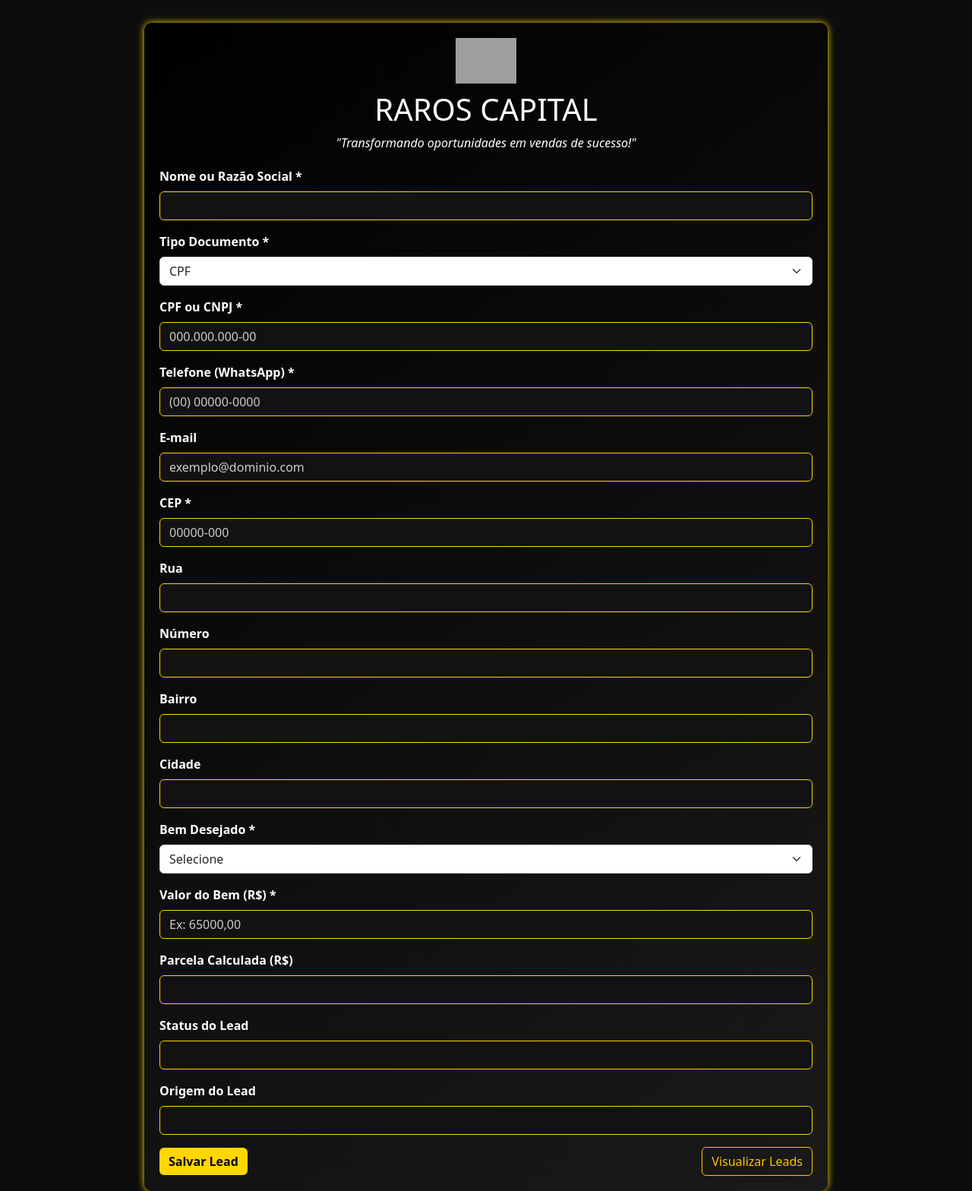
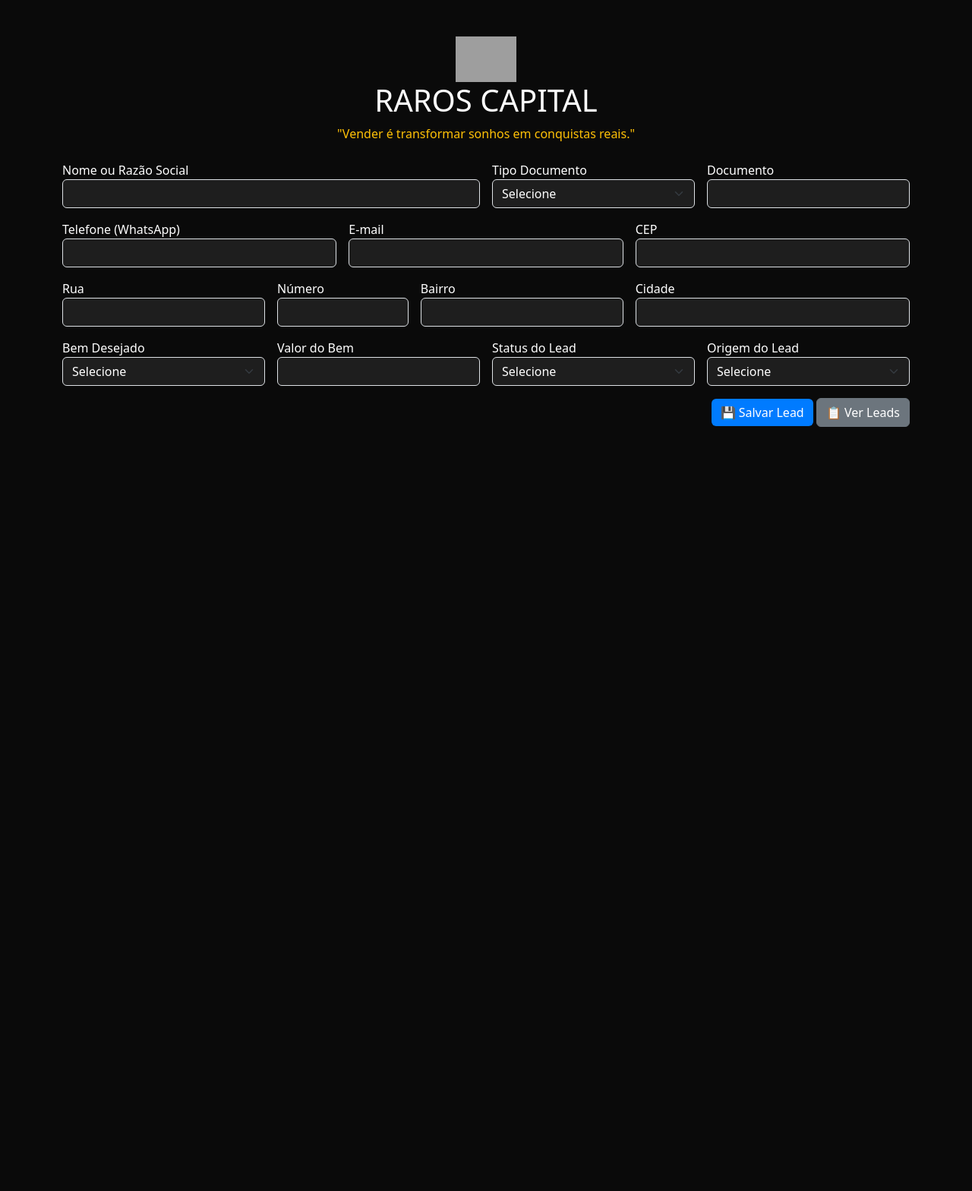
Before and after one commit to fabricioarturcuchi/raros_web_crm, a Flask app: page / in a window 1280 px wide. Shown: the whole page at 76% size. After the commit the page ends 562 px from the top, so only its background shows below. Run offline with Flask 2, Linux system fonts and the light colour scheme; grey boxes are pictures that could not be loaded.

Commit message:
Update index.html

```diff
--- a/templates/index.html
+++ b/templates/index.html
@@ -1,234 +1,139 @@
 <!DOCTYPE html>
 <html lang="pt-br">
 <head>
-  <meta charset="UTF-8" />
-  <title>RAROS CAPITAL - Cadastro de Leads</title>
-  <meta name="viewport" content="width=device-width, initial-scale=1" />
-  <link href="https://cdn.jsdelivr.net/npm/bootstrap@5.3.0/dist/css/bootstrap.min.css" rel="stylesheet" />
-  <link href="https://cdn.jsdelivr.net/npm/bootstrap-icons@1.10.5/font/bootstrap-icons.css" rel="stylesheet" />
+  <meta charset="UTF-8">
+  <title>Cadastro de Leads - RAROS CAPITAL</title>
+  <link href="https://cdn.jsdelivr.net/npm/bootstrap@5.3.0/dist/css/bootstrap.min.css" rel="stylesheet">
   <style>
     body {
-      background-color: #0d0d0d;
+      background-color: #0a0a0a;
       color: white;
     }
-    .container {
-      max-width: 900px;
-      margin-top: 30px;
-      padding: 20px;
-      background: linear-gradient(145deg, #000000, #1a1a1a);
-      border-radius: 10px;
-      box-shadow: 0 0 10px gold;
-    }
-    label {
-      font-weight: 600;
-    }
-    .form-control, select {
-      background-color: #121212;
+    .form-control, .form-select {
+      background-color: #1e1e1e;
       color: white;
-      border: 1px solid gold;
-    }
-    .form-control::placeholder {
-      color: #ccc;
     }
     .btn-primary {
-      background-color: gold;
+      background-color: #007bff;
       border: none;
-      color: black;
-      font-weight: 700;
     }
-    .btn-primary:hover {
-      background-color: #b38f00;
-      color: white;
-    }
-    header {
-      text-align: center;
-      margin-bottom: 20px;
-    }
-    header img {
-      max-height: 60px;
-      margin-bottom: 10px;
-    }
-    footer {
-      text-align: center;
-      margin-top: 30px;
-      font-style: italic;
-      color: #aaa;
-    }
-    .flash-message {
-      margin-bottom: 15px;
+    .logo {
+      height: 60px;
     }
   </style>
 </head>
-<body>
-  <div class="container">
-    <header>
-      <img src="https://i.postimg.cc/wMPWky1K/Sem-t-tulo-removebg-preview.png" alt="RAROS CAPITAL Logo" />
+<body class="container py-5">
+
+  <div class="text-center mb-4">
+    <img src="https://i.postimg.cc/wMPWky1K/Sem-t-tulo-removebg-preview.png" class="logo" alt="Logo">
     <h1>RAROS CAPITAL</h1>
-      <p><em>"Transformando oportunidades em vendas de sucesso!"</em></p>
-    </header>
+    <p class="text-warning">"Vender é transformar sonhos em conquistas reais."</p>
+  </div>
 
   {% with messages = get_flashed_messages(with_categories=true) %}
     {% if messages %}
       {% for category, message in messages %}
-          <div class="alert alert-{{ category }} flash-message" role="alert">{{ message }}</div>
+        <div class="alert alert-{{ category }}">{{ message }}</div>
       {% endfor %}
     {% endif %}
   {% endwith %}
 
-    <form method="POST" novalidate>
-      <div class="mb-3">
-        <label for="nome_razao" class="form-label">Nome ou Razão Social *</label>
-        <input type="text" id="nome_razao" name="nome_razao" class="form-control" required />
+  <form method="POST" class="row g-3">
+
+    <div class="col-md-6">
+      <label>Nome ou Razão Social</label>
+      <input type="text" name="nome_razao" class="form-control" required>
     </div>
 
-      <div class="mb-3">
-        <label for="tipo_doc" class="form-label">Tipo Documento *</label>
-        <select id="tipo_doc" name="tipo_doc" class="form-select" required>
-          <option value="CPF" selected>CPF</option>
+    <div class="col-md-3">
+      <label>Tipo Documento</label>
+      <select name="tipo_doc" class="form-select" required>
+        <option value="">Selecione</option>
+        <option value="CPF">CPF</option>
         <option value="CNPJ">CNPJ</option>
       </select>
     </div>
 
-      <div class="mb-3">
-        <label for="documento" class="form-label">CPF ou CNPJ *</label>
-        <input type="text" id="documento" name="documento" class="form-control" placeholder="000.000.000-00" required />
+    <div class="col-md-3">
+      <label>Documento</label>
+      <input type="text" name="documento" class="form-control" required>
     </div>
 
-      <div class="mb-3">
-        <label for="telefone" class="form-label">Telefone (WhatsApp) *</label>
-        <input type="text" id="telefone" name="telefone" class="form-control" placeholder="(00) 00000-0000" required />
+    <div class="col-md-4">
+      <label>Telefone (WhatsApp)</label>
+      <input type="text" name="telefone" class="form-control" required>
     </div>
 
-      <div class="mb-3">
-        <label for="email" class="form-label">E-mail</label>
-        <input type="email" id="email" name="email" class="form-control" placeholder="exemplo@dominio.com" />
+    <div class="col-md-4">
+      <label>E-mail</label>
+      <input type="email" name="email" class="form-control">
     </div>
 
-      <div class="mb-3">
-        <label for="cep" class="form-label">CEP *</label>
-        <input type="text" id="cep" name="cep" class="form-control" placeholder="00000-000" required />
+    <div class="col-md-4">
+      <label>CEP</label>
+      <input type="text" name="cep" class="form-control" required>
     </div>
 
-      <div class="mb-3">
-        <label for="rua" class="form-label">Rua</label>
-        <input type="text" id="rua" name="rua" class="form-control" readonly />
+    <div class="col-md-3">
+      <label>Rua</label>
+      <input type="text" name="rua" class="form-control">
+    </div>
+    <div class="col-md-2">
+      <label>Número</label>
+      <input type="text" name="numero" class="form-control">
+    </div>
+    <div class="col-md-3">
+      <label>Bairro</label>
+      <input type="text" name="bairro" class="form-control">
+    </div>
+    <div class="col-md-4">
+      <label>Cidade</label>
+      <input type="text" name="cidade" class="form-control">
     </div>
 
-      <div class="mb-3">
-        <label for="numero" class="form-label">Número</label>
-        <input type="text" id="numero" name="numero" class="form-control" />
-      </div>
-
-      <div class="mb-3">
-        <label for="bairro" class="form-label">Bairro</label>
-        <input type="text" id="bairro" name="bairro" class="form-control" readonly />
-      </div>
-
-      <div class="mb-3">
-        <label for="cidade" class="form-label">Cidade</label>
-        <input type="text" id="cidade" name="cidade" class="form-control" readonly />
-      </div>
-
-      <div class="mb-3">
-        <label for="bem" class="form-label">Bem Desejado *</label>
-        <select id="bem" name="bem" class="form-select" required>
-          <option value="" selected disabled>Selecione</option>
+    <div class="col-md-3">
+      <label>Bem Desejado</label>
+      <select name="bem" class="form-select" required>
+        <option value="">Selecione</option>
         <option value="Automóvel">Automóvel</option>
         <option value="Imóvel">Imóvel</option>
       </select>
     </div>
 
-      <div class="mb-3">
-        <label for="valor" class="form-label">Valor do Bem (R$) *</label>
-        <input type="text" id="valor" name="valor" class="form-control" placeholder="Ex: 65000,00" required />
+    <div class="col-md-3">
+      <label>Valor do Bem</label>
+      <input type="text" name="valor" class="form-control" required>
     </div>
 
-      <div class="mb-3">
-        <label for="parcela" class="form-label">Parcela Calculada (R$)</label>
-        <input type="text" id="parcela" name="parcela" class="form-control" readonly />
+    <div class="col-md-3">
+      <label>Status do Lead</label>
+      <select name="status" class="form-select" required>
+        <option value="">Selecione</option>
+        <option value="Novo">Novo</option>
+        <option value="Atendimento">Atendimento</option>
+        <option value="Ganho">Ganho</option>
+        <option value="Perdido">Perdido</option>
+        <option value="Outros">Outros</option>
+      </select>
     </div>
 
-      <div class="mb-3">
-        <label for="status" class="form-label">Status do Lead</label>
-        <input type="text" id="status" name="status" class="form-control" />
+    <div class="col-md-3">
+      <label>Origem do Lead</label>
+      <select name="origem" class="form-select" required>
+        <option value="">Selecione</option>
+        <option value="Instagram">Instagram</option>
+        <option value="Facebook">Facebook</option>
+        <option value="Google Ads">Google Ads</option>
+        <option value="Indicação">Indicação</option>
+        <option value="Site">Site</option>
+        <option value="Outros">Outros</option>
+      </select>
     </div>
 
-      <div class="mb-3">
-        <label for="origem" class="form-label">Origem do Lead</label>
-        <input type="text" id="origem" name="origem" class="form-control" />
-      </div>
-
-      <div class="d-flex justify-content-between align-items-center">
-        <button type="submit" class="btn btn-primary">Salvar Lead</button>
-        <a href="/leads" class="btn btn-outline-warning">Visualizar Leads</a>
+    <div class="col-12 text-end">
+      <button type="submit" class="btn btn-primary">💾 Salvar Lead</button>
+      <a href="/leads" class="btn btn-secondary">📋 Ver Leads</a>
     </div>
   </form>
-  </div>
-
-  <script>
-    // Cálculo automático parcela
-    const bemField = document.getElementById('bem');
-    const valorField = document.getElementById('valor');
-    const parcelaField = document.getElementById('parcela');
-
-    function calculaParcela() {
-      let valor = parseFloat(valorField.value.replace(",", "."));
-      if (isNaN(valor)) {
-        parcelaField.value = '';
-        return;
-      }
-      let bem = bemField.value;
-      let parcela = 0;
-      if (bem === 'Automóvel' && valor >= 65000) {
-        parcela = (valor * 1.16) / 84;
-      } else if (bem === 'Imóvel' && valor >= 200000) {
-        parcela = (valor * 1.22) / 220;
-      }
-      parcelaField.value = parcela ? parcela.toFixed(2) : '';
-    }
-    bemField.addEventListener('change', calculaParcela);
-    valorField.addEventListener('input', calculaParcela);
-
-    // Máscara CPF/CNPJ simplificada
-    const tipoDocField = document.getElementById('tipo_doc');
-    const documentoField = document.getElementById('documento');
-
-    function mascaraDocumento() {
-      let val = documentoField.value.replace(/\D/g, '');
-      if (tipoDocField.value === 'CPF') {
-        if (val.length > 11) val = val.slice(0, 11);
-        val = val.replace(/(\d{3})(\d)/, '$1.$2');
-        val = val.replace(/(\d{3})(\d)/, '$1.$2');
-        val = val.replace(/(\d{3})(\d{1,2})$/, '$1-$2');
-      } else {
-        // CNPJ
-        if (val.length > 14) val = val.slice(0, 14);
-        val = val.replace(/^(\d{2})(\d)/, '$1.$2');
-        val = val.replace(/^(\d{2})\.(\d{3})(\d)/, '$1.$2.$3');
-        val = val.replace(/\.(\d{3})(\d)/, '.$1/$2');
-        val = val.replace(/(\d{4})(\d)/, '$1-$2');
-      }
-      documentoField.value = val;
-    }
-
-    documentoField.addEventListener('input', mascaraDocumento);
-
-    // Busca CEP via API para preencher rua, bairro, cidade
-    const cepField = document.getElementById('cep');
-    cepField.addEventListener('blur', () => {
-      let cep = cepField.value.replace(/\D/g, '');
-      if (cep.length !== 8) return;
-
-      fetch(`https://viacep.com.br/ws/${cep}/json/`)
-        .then(response => response.json())
-        .then(data => {
-          if (!data.erro) {
-            document.getElementById('rua').value = data.logradouro || '';
-            document.getElementById('bairro').value = data.bairro || '';
-            document.getElementById('cidade').value = data.localidade || '';
-          }
-        });
-    });
-  </script>
 </body>
 </html>
```
Lines whose indentation alone changed are shown as unchanged.
